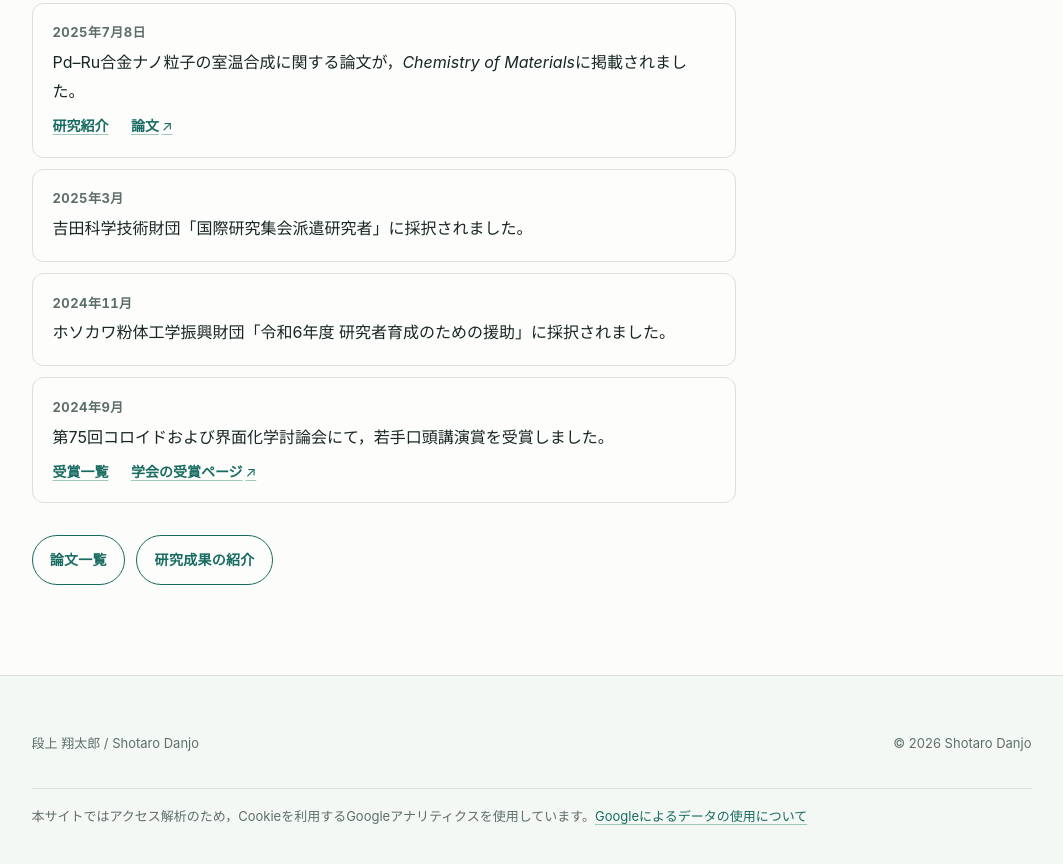
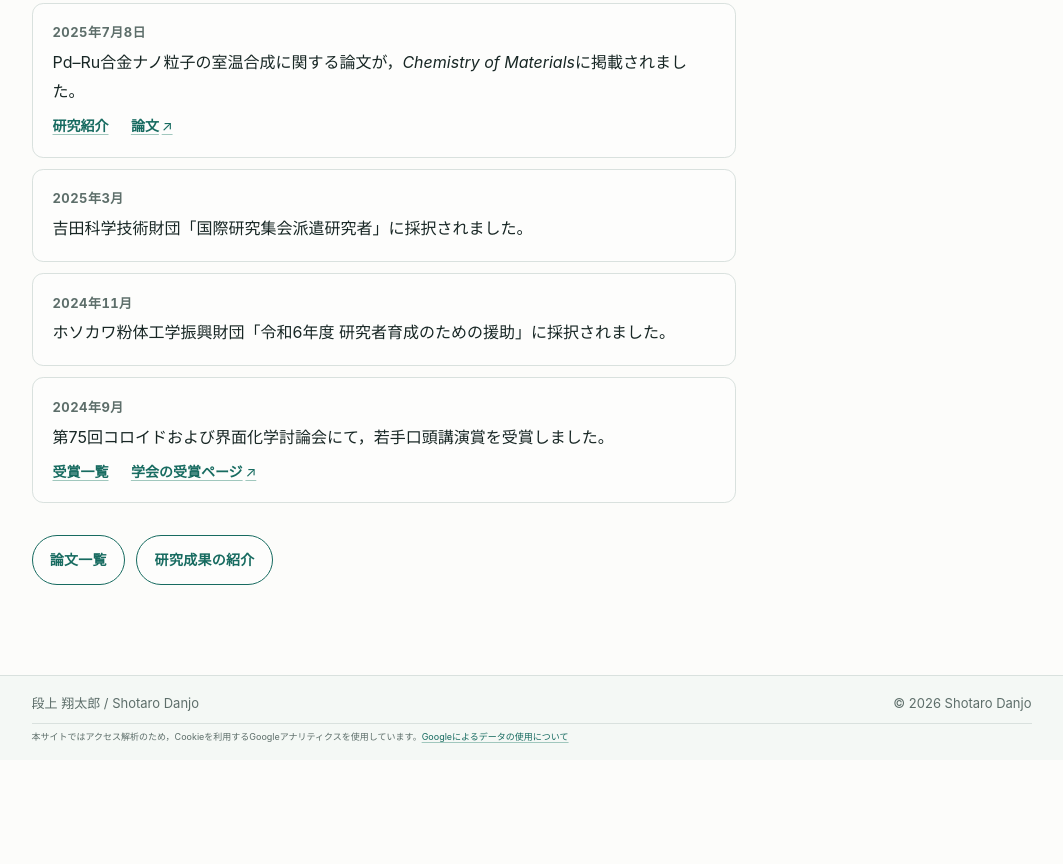
Before and after one commit to Shotaro-D/shotaro-d.github.io, a plain HTML site: page index.html in a window 1280 px wide. Shown: the part 1272-2136 px from the top of the page, without its empty margins (101-1164 px from the left). After the commit the page ends 2032 px from the top, so only its background shows below. Drawn offline with Linux system fonts and the light colour scheme.

Commit message:
Make analytics footer notice smaller and more compact

```diff
--- a/assets/css/style.css
+++ b/assets/css/style.css
@@ -1219,7 +1219,7 @@ a:hover {
 .footer {
   margin-top: 0;
   border-top: 1px solid var(--line);
-  padding: 2.7rem 0;
+  padding: 1rem 0;
   background: color-mix(in srgb, var(--pale) 56%, var(--paper));
   color: var(--muted);
   font-size: .8125rem;
@@ -1231,10 +1231,16 @@ a:hover {
   gap: 1rem;
 }
 
+.footer-inner p {
+  margin: 0;
+}
+
 .footer-note {
-  margin: 1.25rem auto 0;
-  padding-top: 1rem;
+  margin: .5rem auto 0;
+  padding-top: .375rem;
   border-top: 1px solid var(--line);
+  font-size: .5625rem;
+  line-height: 1.5;
 }
 
 /* Responsive */
```
